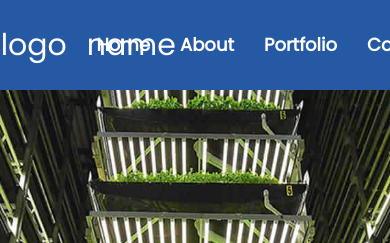
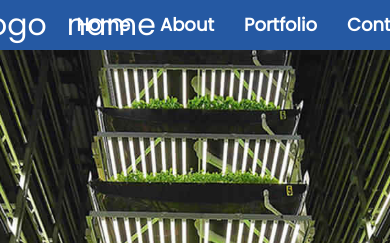
Before and after one commit to devang99999/agrify, a plain HTML site: page index.html in a window 390 px wide. Shown: the top 243 px of the page. Drawn offline with Linux system fonts and the light colour scheme.

Commit message:
Update index.css

```diff
--- a/index.css
+++ b/index.css
@@ -228,4 +228,7 @@ input{
   .discover-btn{
     display: none;
   }
+    .mn{
+        padding:0;
+    }
 }
```
